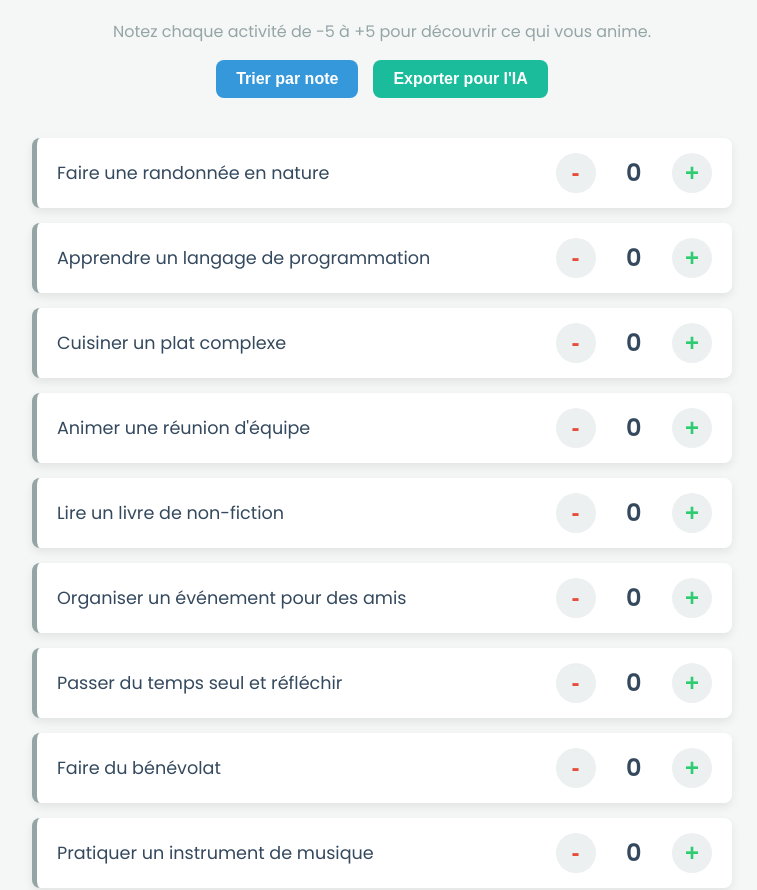
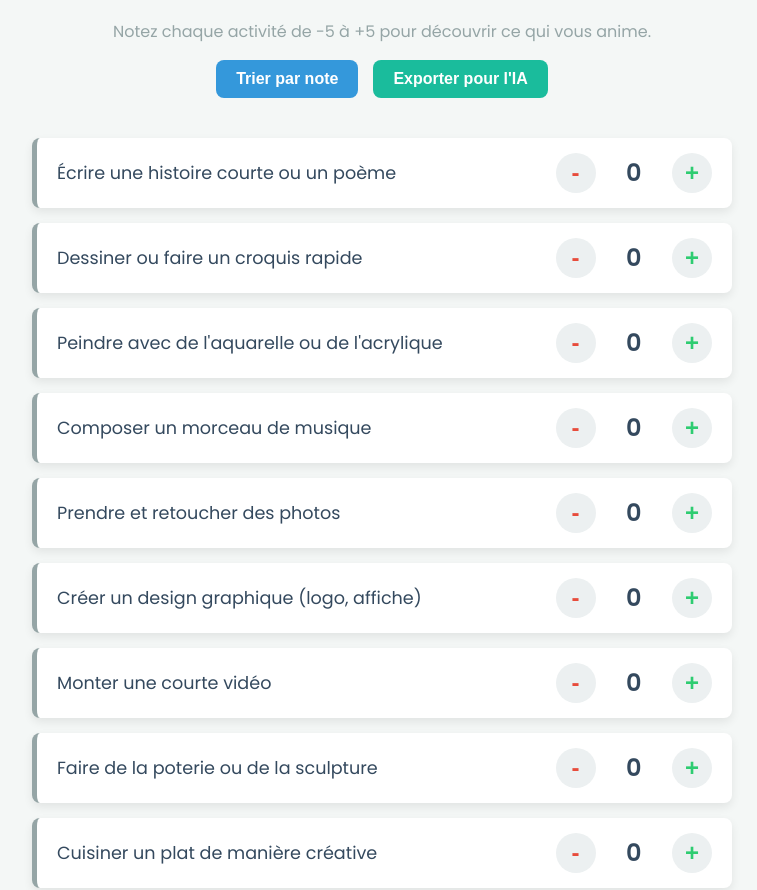
Before and after one commit to ericsotoca/kiff, a plain HTML site: page index.html in a window 1280 px wide. Shown: the part 92-982 px from the top of the page, without its empty margins (258-1015 px from the left). Drawn offline with Linux system fonts and the light colour scheme.

Commit message:
Update index.html

```diff
--- a/index.html
+++ b/index.html
@@ -22,161 +22,51 @@
             --color-primary: #3498db;
             --color-action: #1abc9c;
         }
-
-        body {
-            font-family: 'Poppins', sans-serif;
-            background-color: var(--color-bg);
-            color: var(--color-text);
-            margin: 0;
-            padding: 20px;
-        }
-
-        main {
-            width: 100%;
-            max-width: 700px;
-            margin: 0 auto;
-        }
-
+        body { font-family: 'Poppins', sans-serif; background-color: var(--color-bg); color: var(--color-text); margin: 0; padding: 20px; }
+        main { width: 100%; max-width: 700px; margin: 0 auto; }
         h1 { text-align: center; color: var(--color-text); }
         .intro-text { text-align: center; color: var(--color-neutral); }
-
-        .main-controls {
-            display: flex;
-            justify-content: center;
-            gap: 15px;
-            margin-bottom: 40px;
-        }
-
-        .action-button {
-            color: white;
-            border: none;
-            border-radius: 8px;
-            padding: 10px 20px;
-            font-size: 1em;
-            font-weight: 600;
-            cursor: pointer;
-            transition: background-color 0.2s ease, transform 0.1s ease;
-        }
+        .main-controls { display: flex; justify-content: center; gap: 15px; margin-bottom: 40px; }
+        .action-button { color: white; border: none; border-radius: 8px; padding: 10px 20px; font-size: 1em; font-weight: 600; cursor: pointer; transition: background-color 0.2s ease, transform 0.1s ease; }
         .action-button:active { transform: scale(0.95); }
-
         #sort-button { background-color: var(--color-primary); }
         #sort-button:hover { background-color: #2980b9; }
-
         #export-button { background-color: var(--color-action); }
         #export-button:hover { background-color: #16a085; }
-
-
-        .activity-card {
-            background-color: var(--color-card);
-            border-radius: 8px;
-            box-shadow: 0 4px 10px var(--color-shadow);
-            margin-bottom: 15px;
-            padding: 15px 20px;
-            display: flex;
-            justify-content: space-between;
-            align-items: center;
-            border-left: 5px solid var(--color-neutral);
-            transition: border-color 0.3s ease;
-        }
-
+        .activity-card { background-color: var(--color-card); border-radius: 8px; box-shadow: 0 4px 10px var(--color-shadow); margin-bottom: 15px; padding: 15px 20px; display: flex; justify-content: space-between; align-items: center; border-left: 5px solid var(--color-neutral); transition: border-color 0.3s ease; }
         .activity-card.positive { border-left-color: var(--color-positive); }
         .activity-card.negative { border-left-color: var(--color-negative); }
-
-        .activity-name {
-            font-size: 1.1em;
-            flex-grow: 1;
-            white-space: nowrap;
-            overflow: hidden;
-            text-overflow: ellipsis;
-            padding-right: 15px;
-        }
-
-        .activity-controls {
-            display: flex;
-            align-items: center;
-            gap: 15px;
-            flex-shrink: 0;
-        }
-
+        .activity-name { font-size: 1.1em; flex-grow: 1; white-space: nowrap; overflow: hidden; text-overflow: ellipsis; padding-right: 15px; }
+        .activity-controls { display: flex; align-items: center; gap: 15px; flex-shrink: 0; }
         .rating-value { font-size: 1.5em; font-weight: 600; width: 3ch; text-align: center; }
         .rating-value.positive { color: var(--color-positive); }
         .rating-value.negative { color: var(--color-negative); }
-
-        .btn {
-            background-color: #ecf0f1; border: none; border-radius: 50%; width: 40px; height: 40px;
-            font-size: 1.5em; font-weight: 600; cursor: pointer; display: flex; justify-content: center;
-            align-items: center; transition: background-color 0.2s ease, transform 0.1s ease;
-        }
+        .btn { background-color: #ecf0f1; border: none; border-radius: 50%; width: 40px; height: 40px; font-size: 1.5em; font-weight: 600; cursor: pointer; display: flex; justify-content: center; align-items: center; transition: background-color 0.2s ease, transform 0.1s ease; }
         .btn:hover { background-color: #bdc3c7; }
         .btn:active { transform: scale(0.9); }
         .btn-plus { color: var(--color-positive); }
         .btn-minus { color: var(--color-negative); }
-
-        /* **NOUVEAUTÉ** : Style pour la fenêtre modale (pop-up) */
-        .modal {
-            display: none; /* Cachée par défaut */
-            position: fixed;
-            z-index: 1000;
-            left: 0; top: 0;
-            width: 100%; height: 100%;
-            overflow: auto;
-            background-color: rgba(0,0,0,0.6);
-            align-items: center;
-            justify-content: center;
-        }
-
-        .modal-content {
-            background-color: var(--color-bg);
-            margin: auto;
-            padding: 20px 30px;
-            border-radius: 8px;
-            width: 90%;
-            max-width: 650px;
-            box-shadow: 0 5px 20px rgba(0,0,0,0.3);
-            animation: fadeIn 0.3s;
-        }
+        .modal { display: none; position: fixed; z-index: 1000; left: 0; top: 0; width: 100%; height: 100%; overflow: auto; background-color: rgba(0,0,0,0.6); align-items: center; justify-content: center; }
+        .modal-content { background-color: var(--color-bg); margin: auto; padding: 20px 30px; border-radius: 8px; width: 90%; max-width: 650px; box-shadow: 0 5px 20px rgba(0,0,0,0.3); animation: fadeIn 0.3s; }
         @keyframes fadeIn { from {opacity: 0; transform: scale(0.95);} to {opacity: 1; transform: scale(1);} }
-
         .modal-header { display: flex; justify-content: space-between; align-items: center; }
         .modal-header h2 { margin-top: 0; }
-        .close-button {
-            color: var(--color-neutral); font-size: 28px; font-weight: bold; cursor: pointer;
-            transition: color 0.2s;
-        }
+        .close-button { color: var(--color-neutral); font-size: 28px; font-weight: bold; cursor: pointer; transition: color 0.2s; }
         .close-button:hover { color: var(--color-text); }
-
-        #prompt-output {
-            width: 100%;
-            height: 300px;
-            margin: 15px 0;
-            padding: 10px;
-            box-sizing: border-box;
-            border: 1px solid #ccc;
-            border-radius: 4px;
-            font-family: monospace;
-            font-size: 0.9em;
-            background-color: #fff;
-        }
+        #prompt-output { width: 100%; height: 300px; margin: 15px 0; padding: 10px; box-sizing: border-box; border: 1px solid #ccc; border-radius: 4px; font-family: monospace; font-size: 0.9em; background-color: #fff; }
         .modal-actions { text-align: right; }
     </style>
 </head>
-
 <body>
-
     <main>
         <h1>🧭 Mon Compas de Vie</h1>
         <p class="intro-text">Notez chaque activité de -5 à +5 pour découvrir ce qui vous anime.</p>
-
         <div class="main-controls">
             <button id="sort-button" class="action-button">Trier par note</button>
-            <!-- **NOUVEAUTÉ** : Le bouton pour exporter -->
             <button id="export-button" class="action-button">Exporter pour l'IA</button>
         </div>
-
         <div id="activities-list"></div>
     </main>
-
-    <!-- **NOUVEAUTÉ** : La structure HTML de la fenêtre modale -->
     <div id="export-modal" class="modal">
         <div class="modal-content">
             <div class="modal-header">
@@ -191,37 +81,125 @@
         </div>
     </div>
 
-
     <!-- LOGIQUE (JAVASCRIPT) -->
     <script>
         const STORAGE_KEY = 'lifeCompassActivities';
 
+        // **NOUVEAUTÉ** : La liste initiale contient maintenant 100 propositions
         const initialActivities = [
-            { id: 1, name: "Faire une randonnée en nature", rating: 0 },
-            { id: 2, name: "Apprendre un langage de programmation", rating: 0 },
-            { id: 3, name: "Cuisiner un plat complexe", rating: 0 },
-            { id: 4, name: "Animer une réunion d'équipe", rating: 0 },
-            { id: 5, name: "Lire un livre de non-fiction", rating: 0 },
-            { id: 6, name: "Organiser un événement pour des amis", rating: 0 },
-            { id: 7, name: "Passer du temps seul et réfléchir", rating: 0 },
-            { id: 8, name: "Faire du bénévolat", rating: 0 },
-            { id: 9, name: "Pratiquer un instrument de musique", rating: 0 },
-            { id: 10, name: "Débattre d'un sujet de société", rating: 0 },
-            { id: 11, name: "Dessiner ou peindre quelque chose", rating: 0 },
-            { id: 12, name: "Réparer un objet cassé", rating: 0 },
-            { id: 13, name: "Participer à un jeu de société", rating: 0 },
-            { id: 14, name: "Faire un sport d'équipe", rating: 0 },
-            { id: 15, name: "Écrire une histoire courte ou un poème", rating: 0 },
-            { id: 16, name: "Planifier un voyage en détail", rating: 0 },
-            { id: 17, name: "Pratiquer le yoga ou la méditation", rating: 0 },
-            { id: 18, name: "Analyser des données (Excel, etc.)", rating: 0 },
-            { id: 19, name: "Donner un cours ou une formation", rating: 0 },
-            { id: 20, name: "Optimiser une routine quotidienne", rating: 0 },
+            // Créativité & Expression
+            { id: 1, name: "Écrire une histoire courte ou un poème", rating: 0 },
+            { id: 2, name: "Dessiner ou faire un croquis rapide", rating: 0 },
+            { id: 3, name: "Peindre avec de l'aquarelle ou de l'acrylique", rating: 0 },
+            { id: 4, name: "Composer un morceau de musique", rating: 0 },
+            { id: 5, name: "Prendre et retoucher des photos", rating: 0 },
+            { id: 6, name: "Créer un design graphique (logo, affiche)", rating: 0 },
+            { id: 7, name: "Monter une courte vidéo", rating: 0 },
+            { id: 8, name: "Faire de la poterie ou de la sculpture", rating: 0 },
+            { id: 9, name: "Cuisiner un plat de manière créative", rating: 0 },
+            { id: 10, name: "Tenir un journal intime ou un blog", rating: 0 },
+            { id: 11, name: "Faire du bricolage ou un projet DIY", rating: 0 },
+            { id: 12, name: "Imaginer et concevoir un objet ou un espace", rating: 0 },
+            { id: 13, name: "Apprendre la calligraphie", rating: 0 },
+            { id: 14, name: "Créer un moodboard pour un projet", rating: 0 },
+            { id: 15, name: "Faire de l'improvisation théâtrale", rating: 0 },
+            // Connaissance & Croissance
+            { id: 16, name: "Lire un livre de non-fiction sur un nouveau sujet", rating: 0 },
+            { id: 17, name: "Regarder un documentaire approfondi", rating: 0 },
+            { id: 18, name: "Suivre un cours en ligne (Coursera, edX)", rating: 0 },
+            { id: 19, name: "Apprendre les bases d'une nouvelle langue", rating: 0 },
+            { id: 20, name: "Apprendre un langage de programmation", rating: 0 },
+            { id: 21, name: "Écouter un podcast éducatif", rating: 0 },
+            { id: 22, name: "Faire des recherches sur un sujet qui me passionne", rating: 0 },
+            { id: 23, name: "Visiter un musée ou une exposition scientifique", rating: 0 },
+            { id: 24, name: "Analyser des données ou des statistiques", rating: 0 },
+            { id: 25, name: "Lire des articles de recherche", rating: 0 },
+            { id: 26, name: "Apprendre une compétence manuelle (couture, menuiserie)", rating: 0 },
+            { id: 27, name: "Participer à une conférence ou un webinaire", rating: 0 },
+            { id: 28, name: "Maîtriser une nouvelle fonctionnalité d'un logiciel", rating: 0 },
+            { id: 29, name: "Étudier la philosophie ou l'histoire", rating: 0 },
+            { id: 30, name: "Apprendre à jouer aux échecs ou au go", rating: 0 },
+            // Aventure & Liberté
+            { id: 31, name: "Faire une randonnée en montagne", rating: 0 },
+            { id: 32, name: "Explorer un quartier inconnu de ma ville", rating: 0 },
+            { id: 33, name: "Planifier un voyage en détail", rating: 0 },
+            { id: 34, name: "Partir en week-end sur un coup de tête", rating: 0 },
+            { id: 35, name: "Essayer un sport extrême (escalade, surf)", rating: 0 },
+            { id: 36, name: "Faire du camping ou un bivouac", rating: 0 },
+            { id: 37, name: "Goûter à une cuisine étrangère que je ne connais pas", rating: 0 },
+            { id: 38, name: "Faire un road trip sans itinéraire fixe", rating: 0 },
+            { id: 39, name: "Apprendre des techniques de survie en nature", rating: 0 },
+            { id: 40, name: "Visiter un lieu abandonné (urbex)", rating: 0 },
+            { id: 41, name: "Participer à un jeu de piste ou escape game", rating: 0 },
+            { id: 42, name: "Faire du vélo sur une longue distance", rating: 0 },
+            { id: 43, name: "Dormir à la belle étoile", rating: 0 },
+            { id: 44, name: "Tester un nouveau moyen de transport (kayak, paddle)", rating: 0 },
+            { id: 45, name: "Assister à un festival culturel ou musical", rating: 0 },
+            // Social & Connexion
+            { id: 46, name: "Organiser un dîner ou un événement pour des amis", rating: 0 },
+            { id: 47, name: "Avoir une conversation profonde avec un proche", rating: 0 },
+            { id: 48, name: "Faire du bénévolat pour une cause qui me tient à cœur", rating: 0 },
+            { id: 49, name: "Participer à un jeu de société complexe", rating: 0 },
+            { id: 50, name: "Animer une réunion ou un atelier", rating: 0 },
+            { id: 51, name: "Rejoindre un club ou une association", rating: 0 },
+            { id: 52, name: "Faire du mentorat ou coacher quelqu'un", rating: 0 },
+            { id: 53, name: "Donner un cours ou une formation", rating: 0 },
+            { id: 54, "name": "Débattre d'un sujet de société de manière constructive", rating: 0 },
+            { id: 55, name: "Contacter un vieil ami pour prendre des nouvelles", rating: 0 },
+            { id: 56, name: "Faire un sport d'équipe", rating: 0 },
+            { id: 57, name: "Participer à un événement de networking", rating: 0 },
+            { id: 58, name: "Écouter attentivement quelqu'un raconter son histoire", rating: 0 },
+            { id: 59, name: "Collaborer sur un projet avec d'autres personnes", rating: 0 },
+            { id: 60, name: "Exprimer ma gratitude à quelqu'un", rating: 0 },
+            // Structure & Organisation
+            { id: 61, name: "Organiser et ranger une pièce de la maison", rating: 0 },
+            { id: 62, name: "Planifier ma semaine en détail", rating: 0 },
+            { id: 63, name: "Créer un budget et suivre mes finances", rating: 0 },
+            { id: 64, name: "Optimiser une routine quotidienne", rating: 0 },
+            { id: 65, name: "Construire un système de classement (fichiers, papiers)", rating: 0 },
+            { id: 66, name: "Faire une liste et la suivre méthodiquement", rating: 0 },
+            { id: 67, name: "Gérer un projet avec des outils (Trello, Asana)", rating: 0 },
+            { id: 68, name: "Réparer un objet cassé", rating: 0 },
+            { id: 69, name: "Mettre en place une nouvelle habitude", rating: 0 },
+            { id: 70, name: "Automatiser une tâche répétitive", rating: 0 },
+            { id: 71, name: "Faire le tri dans mes affaires (minimalisme)", rating: 0 },
+            { id: 72, name: "Préparer mes repas pour la semaine (meal prep)", rating: 0 },
+            { id: 73, name: "Créer un arbre généalogique", rating: 0 },
+            { id: 74, name: "Établir des objectifs à long terme (SMART)", rating: 0 },
+            { id: 75, name: "Résoudre un puzzle ou un casse-tête logique", rating: 0 },
+            // Bien-être & Introspection
+            { id: 76, name: "Méditer pendant 15 minutes", rating: 0 },
+            { id: 77, name: "Pratiquer le yoga ou des étirements", rating: 0 },
+            { id: 78, name: "Passer du temps seul et réfléchir, sans distraction", rating: 0 },
+            { id: 79, name: "Faire une sieste réparatrice", rating: 0 },
+            { id: 80, name: "Écouter un album de musique en entier, attentivement", rating: 0 },
+            { id: 81, name: "Marcher dans la nature en étant pleinement présent", rating: 0 },
+            { id: 82, name: "Faire une séance de sport intense", rating: 0 },
+            { id: 83, name: "Prendre un bain chaud ou une longue douche", rating: 0 },
+            { id: 84, name: "Faire une détox digitale pendant plusieurs heures", rating: 0 },
+            { id: 85, name: "Jardiner ou m'occuper de plantes", rating: 0 },
+            { id: 86, name: "Pratiquer des exercices de respiration", rating: 0 },
+            { id: 87, name: "Écrire mes pensées sans filtre (brain dumping)", rating: 0 },
+            { id: 88, name: "Observer les gens dans un café", rating: 0 },
+            { id: 89, name: "Identifier et nommer mes émotions du moment", rating: 0 },
+            { id: 90, name: "Passer du temps avec un animal de compagnie", rating: 0 },
+            // Divers
+            { id: 91, name: "Négocier un prix ou un contrat", rating: 0 },
+            { id: 92, name: "Vendre un objet dont je ne me sers plus", rating: 0 },
+            { id: 93, name: "Construire un meuble en kit", rating: 0 },
+            { id: 94, name: "Faire une blague et faire rire les autres", rating: 0 },
+            { id: 95, name: "Parler en public devant une petite audience", rating: 0 },
+            { id: 96, name: "Choisir une tenue qui exprime ma personnalité", rating: 0 },
+            { id: 97, name: "Faire une bonne action de manière anonyme", rating: 0 },
+            { id: 98, name: "Défendre une opinion face à une contradiction", rating: 0 },
+            { id: 99, name: "Goûter un vin ou un café en analysant les arômes", rating: 0 },
+            { id: 100, name: "Se lever tôt pour voir le lever du soleil", rating: 0 },
         ];
 
         let activities = JSON.parse(localStorage.getItem(STORAGE_KEY)) || initialActivities;
 
-        // **NOUVEAUTÉ** : Références aux éléments de la modale
+        // --- Le reste du script est identique ---
+
         const exportModal = document.getElementById('export-modal');
         const exportButton = document.getElementById('export-button');
         const closeModalButton = document.getElementById('close-modal-button');
@@ -267,7 +245,6 @@
              }
         }
 
-        // **NOUVEAUTÉ** : La fonction qui génère le prompt pour l'IA
         function generateAIPrompt() {
             const positive = activities.filter(a => a.rating > 0).sort((a,b) => b.rating - a.rating);
             const negative = activities.filter(a => a.rating < 0).sort((a,b) => a.rating - b.rating);
@@ -289,7 +266,7 @@
                 prompt += `(Aucune pour l'instant)`;
             }
 
-            prompt += `\n\n--- ACTIVITÉS NEUTRES ---\n`;
+            prompt += `\n\n--- ACTIVITÉS NEUTRES OU NON TESTÉES ---\n`;
              if (neutral.length > 0) {
                 prompt += neutral.map(a => `- ${a.name}`).join('\n');
             } else {
@@ -304,8 +281,6 @@
 
             return prompt;
         }
-
-        // --- GESTION DES ÉVÉNEMENTS ---
 
         document.getElementById('activities-list').addEventListener('click', (event) => {
             const card = event.target.closest('.activity-card');
@@ -328,7 +303,6 @@
             renderActivities();
         });
 
-        // **NOUVEAUTÉ** : Événements pour la modale
         exportButton.addEventListener('click', () => {
             promptOutput.value = generateAIPrompt();
             exportModal.style.display = 'flex';
@@ -338,7 +312,6 @@
             exportModal.style.display = 'none';
         });
 
-        // Fermer la modale si on clique sur le fond gris
         window.addEventListener('click', (event) => {
             if (event.target == exportModal) {
                 exportModal.style.display = 'none';
@@ -347,15 +320,12 @@
 
         copyButton.addEventListener('click', () => {
             promptOutput.select();
-            document.execCommand('copy'); // Ancienne méthode pour une compatibilité maximale
-            // navigator.clipboard.writeText(promptOutput.value); // Méthode moderne
+            document.execCommand('copy');
             copyButton.textContent = 'Copié !';
             setTimeout(() => { copyButton.textContent = 'Copier le prompt'; }, 2000);
         });
 
-        // --- AFFICHAGE INITIAL ---
         renderActivities();
     </script>
-
 </body>
 </html>
```
